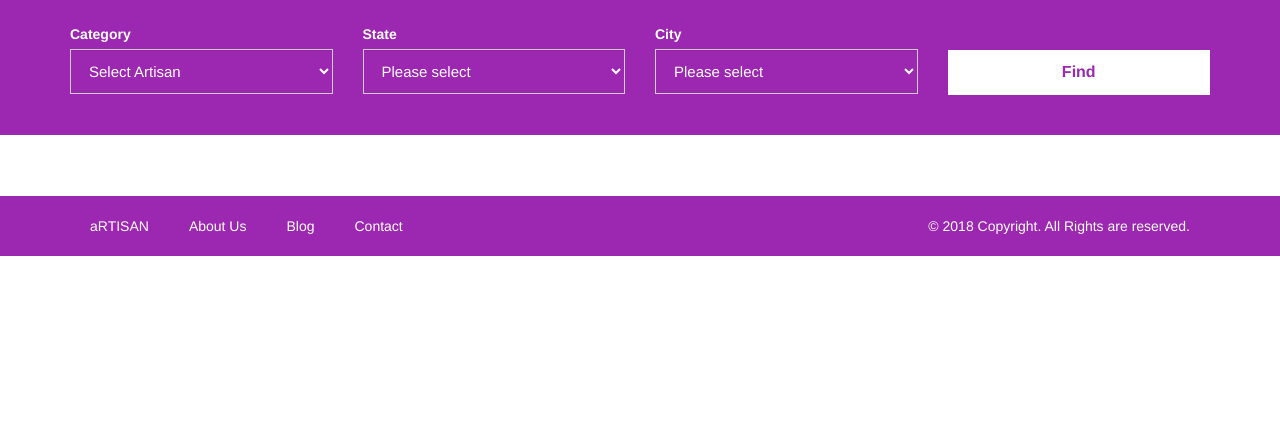
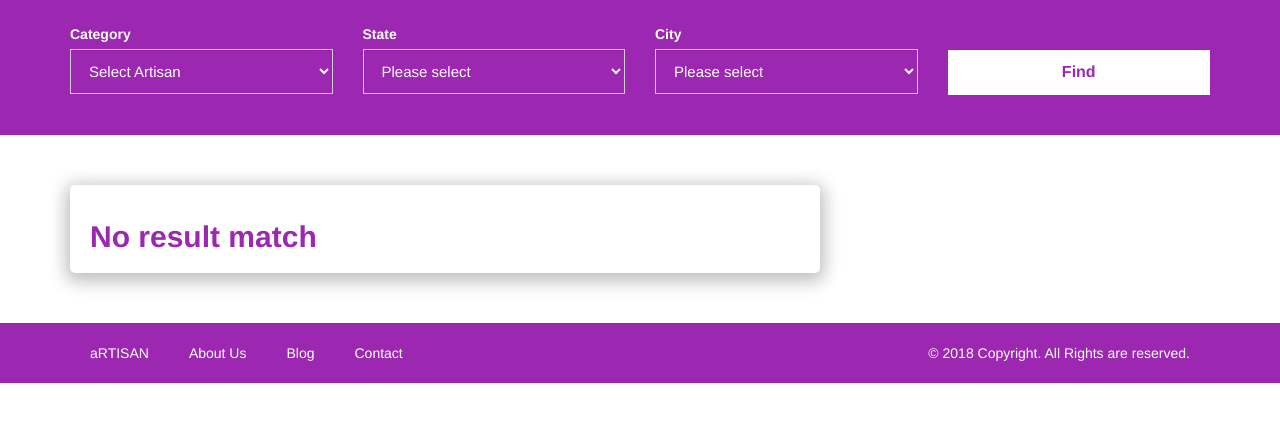
Before and after one commit to chrix95/artisan, a PHP site: page /feedback.php in a window 1280 px wide. Shown: the part 340-762 px from the top of the page. Run offline with PHP 8.4, Linux system fonts and the light colour scheme; data that the repository does not hold is empty.

Commit message:
Updated the search implementation to work for search with no results

```diff
--- a/assets/css/main.css
+++ b/assets/css/main.css
@@ -281,7 +281,6 @@ label.error {
   position: relative;
   background-image: url('../img/background/advert.jpeg');
   background-size: cover;
-  height: 100%;
 }
 .feedback-header .overlay {
   position: absolute;
--- a/feedback.php
+++ b/feedback.php
@@ -1,4 +1,5 @@
 <?php
+session_start();
 require 'resources/connection.php';
 
 if (isset($_POST['find'])) {
@@ -19,8 +20,10 @@ if (isset($_POST['find'])) {
 
   if ($count > 0) {
 
+    // retrieve all required information from database
     $get_artisans = $query_db->fetchALL(PDO::FETCH_OBJ);
-    // var_dump($get_artisans);
+    $_SESSION['found'] = $get_artisans;
+    header("location: feedback.php?found=true");
 
   } else {
 
@@ -30,6 +33,8 @@ if (isset($_POST['find'])) {
   }
 
 }
+// redirects user to homepage if search wasn;t used
+
  ?>
 <?php require 'header.php'; ?>
 
@@ -100,8 +105,11 @@ if (isset($_POST['find'])) {
 
       <div class="col-md-8">
 
+        <!-- display results from database -->
+        <?php if (isset($_GET['found'])) { ?>
           <?php
-          $size = count($get_artisans);
+            $get_artisans = $_SESSION['found'];
+            $size = count($_SESSION['found']);
             for($x = 0; $x < $size ; $x++) {
               $surname = $get_artisans[$x]->surname;
               $othername = $get_artisans[$x]->othername;;
@@ -148,7 +156,14 @@ if (isset($_POST['find'])) {
           <?php
             }
           ?>
-
+        <?php } else {; ?>
+          <!-- when no result is returned form database -->
+          <div class="clients">
+            <div class="header">
+              <h2>No result match</h2>
+            </div>
+          </div>
+        <?php } ?>
       </div>
 
       <div class="col-md-4">
--- a/resources/script.php
+++ b/resources/script.php
@@ -40,7 +40,7 @@
           $hash_password = password_hash($password, PASSWORD_DEFAULT);
 
           // insert record into database
-          $store = $conn->prepare("INSERT INTO users (surname, othername, email, phone, username, category, image, password, state, city, address, live) VALUES (:surname, :othername, :email, :phone, :username, :category, :image, :password, :state, :city, :address, :live)");
+          $store = $conn->prepare("INSERT INTO users (surname, othername, email, phone, username, category, image, password, state, city, address) VALUES (:surname, :othername, :email, :phone, :username, :category, :image, :password, :state, :city, :address)");
           $store->bindParam(":surname", $surname);
           $store->bindParam(":othername", $othername);
           $store->bindParam(":email", $email);
@@ -233,6 +233,7 @@
       if ($verify_username == 0) {
 
         // update new profile records
+        $_SESSION['details']->username = $username;
         $update_profile= $conn->prepare("UPDATE users SET username=:username, category=:category, live=:live WHERE email=:email");
         $update_profile->bindParam(":username", $username);
         $update_profile->bindParam(":category", $category);
--- a/user/profile.php
+++ b/user/profile.php
@@ -130,7 +130,7 @@
                 <div class="form-group">
                   <select class="form-control" name="category" id="category1">
                     <option selected disabled>Select</option>
-                    <?php include 'category.html'; ?>
+                    <?php include '../resources/category.html'; ?>
                   </select>
                 </div>
                 <div class="form-group">
```
Also changed, not shown: user/sideMenu.php (+7 -1 lines), user/userprof/WIN_20180514_13_59_56_Pro.jpg (added), user/userprof/WIN_20180514_14_00_02_Pro.jpg (added). Lines whose indentation alone changed are shown as unchanged.
